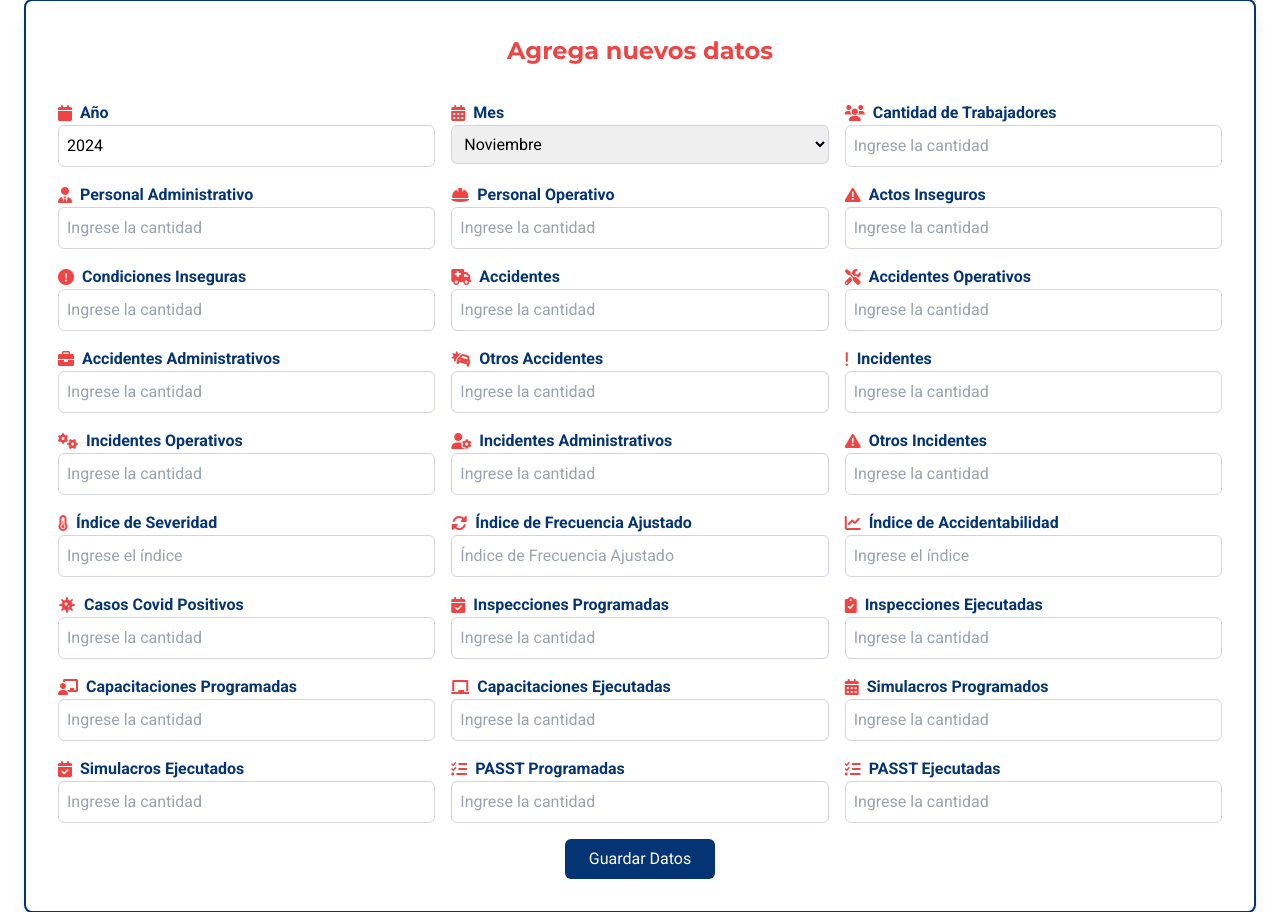
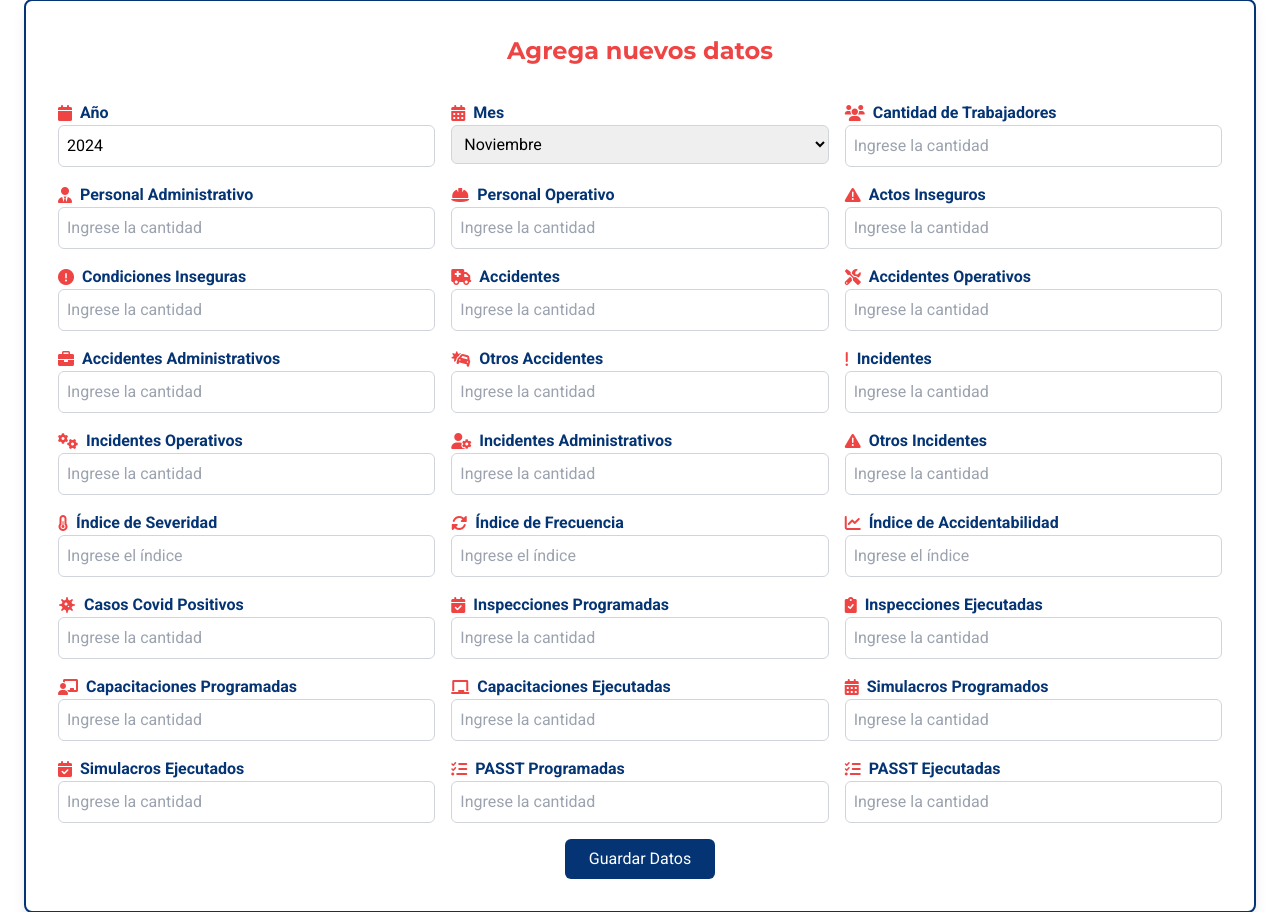
Before and after one commit to JonathanRobinsonAristizabalSoto/Seguridad_laboral, a PHP site: page /formulario.php in a window 1280 px wide. Shown: the part 232-1144 px from the top of the page. Run offline with PHP 8.4, Linux system fonts and the light colour scheme; data that the repository does not hold is empty.

Commit message:
Actualizacion msj actualizacion

```diff
--- a/public/formulario.php
+++ b/public/formulario.php
@@ -177,14 +177,13 @@ include('head.php');
                     <input type="number" step="0.01" name="indice_severidad" id="indice_severidad" class="p-2 border border-gray-300 rounded-md" placeholder="Ingrese el índice" required>
                 </div>
 
-                <!-- Campo: Índice de Frecuencia Ajustado -->
+                <!-- Campo: Indice de Frecuencia -->
                 <div class="flex flex-col">
-                    <label for="indice_frecuencia_ajustado" class="font-semibold text-azul flex items-center">
-                        <i class="fas fa-sync-alt text-rojo mr-2"></i> Índice de Frecuencia Ajustado
+                    <label for="indice_frecuencia" class="font-semibold text-azul flex items-center">
+                        <i class="fas fa-sync-alt text-rojo mr-2"></i> Índice de Frecuencia
                     </label>
-                    <input type="number" step="0.01" name="indice_frecuencia_ajustado" id="indice_frecuencia_ajustado" class="p-2 border border-gray-300 rounded-md" placeholder="Índice de Frecuencia Ajustado" readonly>
+                    <input type="number" step="0.01" name="indice_frecuencia" id="indice_frecuencia" class="p-2 border border-gray-300 rounded-md" placeholder="Ingrese el índice" required>
                 </div>
-
 
                 <!-- Campo: Índice de Accidentabilidad -->
                 <div class="flex flex-col">
```
